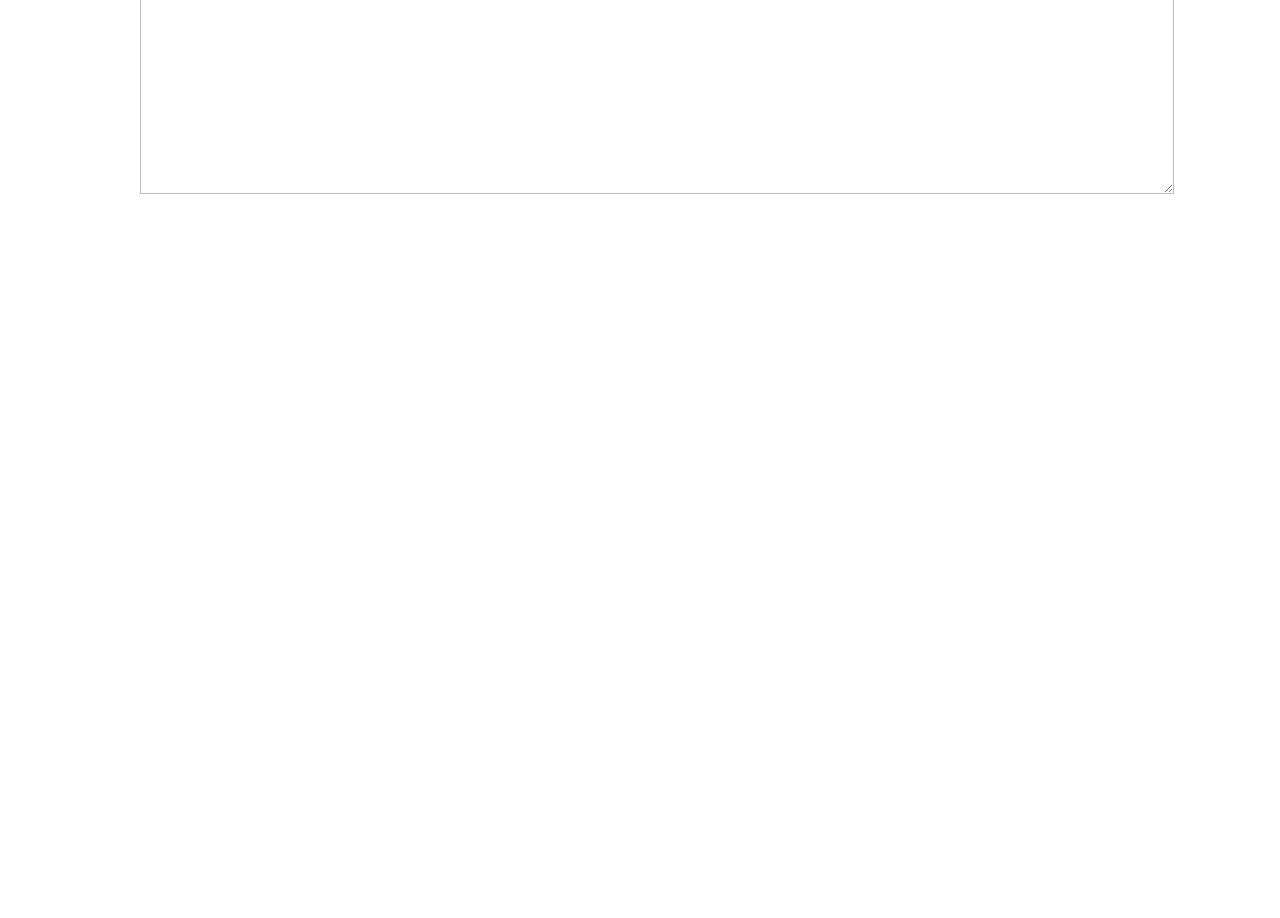
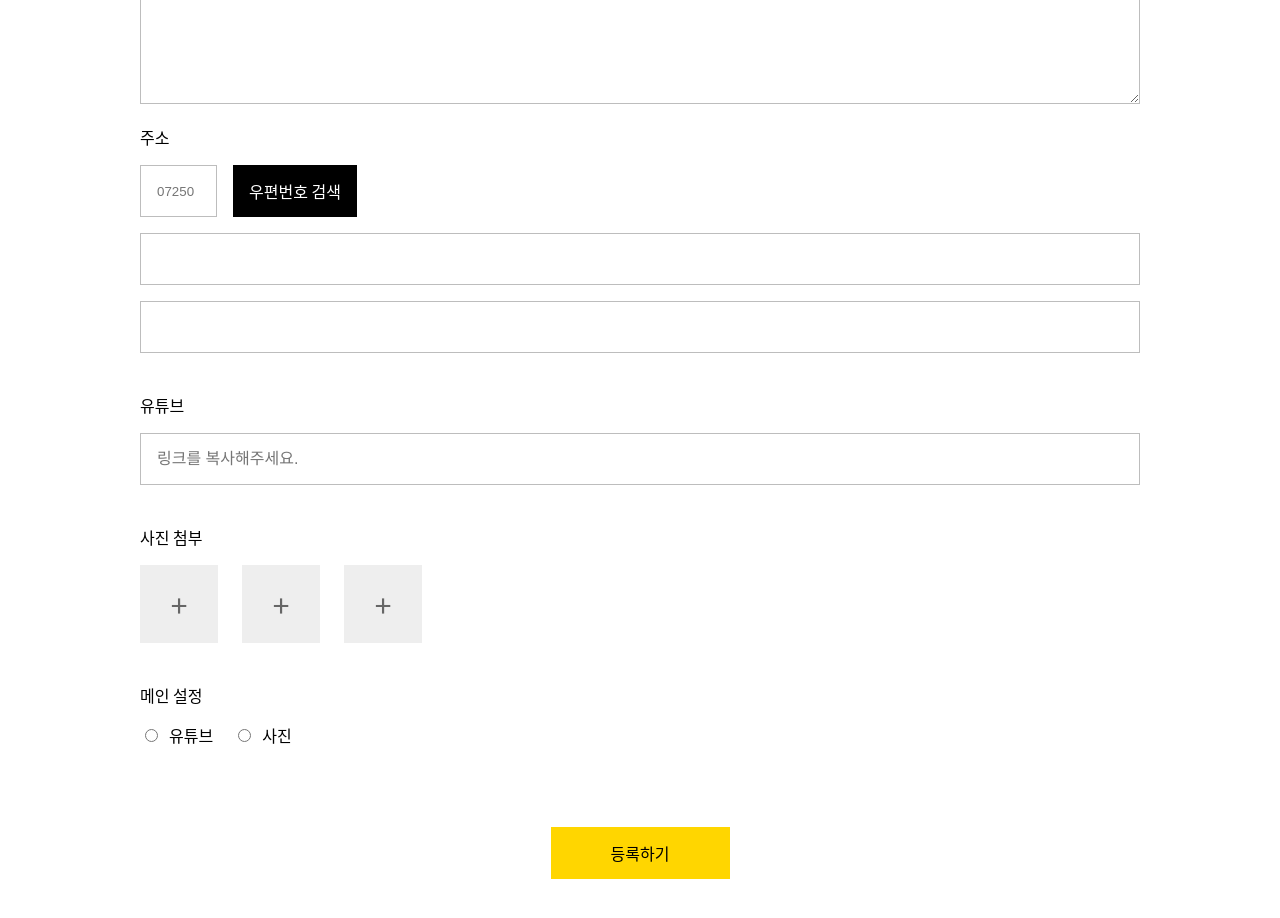
Before and after one commit to oncee0210/freeboard_frontend, a Next.js app: page /board/new in a window 1280 px wide. Shown: the part 880-1798 px from the top of the page. Before the commit the page ends 1186 px from the top, so only its background shows below. Built offline with nearby package versions, Linux system fonts and the light colour scheme.

Commit message:
게시물 등록페이지 완료

```diff
--- a/pages/board/new/index.js
+++ b/pages/board/new/index.js
@@ -1,4 +1,3 @@
-import TextArea from 'antd/es/input/TextArea'
 import {
   Container,
   Wrapper,
@@ -7,12 +6,19 @@ import {
   Child,
   Label,
   Input,
-  Textar
+  Textar,
+  Zipcode,
+  ZipcodeInput,
+  SearchButton,
+  UploadButton,
+  RadioButton,
+  RadioLabel,
+  SubmitButton
 } from '../../../styles/emotion'
 
 export default function BoardNewPage() {
   return (
-    <div>
+    <>
       <Container>
         <Wrapper>
           <Title>게시물 등록</Title>
@@ -39,8 +45,41 @@ export default function BoardNewPage() {
               <Textar cols="30" rows="10" placeholder="내용을 작성해주세요." />
             </Child>
           </Group>
+          <Group mt={16}>
+            <Child>
+              <Label for="">주소</Label>
+              <Zipcode type="text" placeholder="07250" />
+              <SearchButton>우편번호 검색</SearchButton>
+              <ZipcodeInput type="text" />
+              <ZipcodeInput type="text" />
+            </Child>
+          </Group>
+          <Group mt={40}>
+            <Child>
+              <Label for="">유튜브</Label>
+              <Input type="text" placeholder="링크를 복사해주세요." />
+            </Child>
+          </Group>
+          <Group mt={40}>
+            <Child>
+              <Label for="">사진 첨부</Label>
+              <UploadButton>+</UploadButton>
+              <UploadButton>+</UploadButton>
+              <UploadButton>+</UploadButton>
+            </Child>
+          </Group>
+          <Group mt={40}>
+            <Child>
+              <Label for="">메인 설정</Label>
+              <RadioButton type="radio" id="youtube" name="radio-button" />
+              <RadioLabel htmlFor="youtube">유튜브</RadioLabel>
+              <RadioButton type="radio" id="image" name="radio-button" />
+              <RadioLabel htmlFor="image">사진</RadioLabel>
+            </Child>
+          </Group>
+          <SubmitButton>등록하기</SubmitButton>
         </Wrapper>
       </Container>
-    </div>
+    </>
   )
 }
--- a/styles/emotion.js
+++ b/styles/emotion.js
@@ -3,6 +3,7 @@ import styled from '@emotion/styled'
 export const Container = styled.div`
   padding-top: 60px;
   padding-bottom: 100px;
+  font-family: 'Noto Sans CJK KR', sans-serif;
 `
 
 export const Wrapper = styled.div`
@@ -26,6 +27,8 @@ export const Group = styled.div`
   display: flex;
   flex-wrap: nowrap;
   flex-direction: row;
+  justify-content: center;
+  align-content: center;
   align-item: center;
   gap: 10px 24px;
   margin-top: ${props => (props.mt ? props.mt+'px' : '0')};
@@ -47,6 +50,7 @@ export const Input = styled.input`
   font-size: 16px;
   font-weight: 500;
   color: #000;
+  box-sizing: border-box;
 `
 
 export const Textar = styled.textarea`
@@ -57,4 +61,80 @@ export const Textar = styled.textarea`
   font-size: 16px;
   font-weight: 500;
   color: #000;
+  box-sizing: border-box;
 `
+
+export const Zipcode = styled.input`
+  width: 77px;
+  height: 52px;
+  padding-left: 16px;
+  border: 1px solid #bdbdbd;
+  box-sizing: border-box;
+  vertical-align: middle;
+`;
+
+export const ZipcodeInput = styled.input`
+  width: 100%;
+  height: 52px;
+  margin-top: 16px;
+  padding: 14px 16px;
+  border: 1px solid #bdbdbd;
+  font-size: 16px;
+  font-weight: 500;
+  color: #000;
+  box-sizing: border-box;
+`
+
+export const SearchButton = styled.button`
+  width: 124px;
+  height: 52px;
+  border: 1px solid #000;
+  font-size: 16px;
+  font-weight: 500;
+  color: #fff;
+  background-color: #000;
+  box-sizing: border-box;
+  vertical-align: middle;
+  margin-left: 16px;
+  font-family: 'Noto Sans CJK KR', sans-serif;
+`
+
+export const UploadButton = styled.button`
+  width: 78px;
+  height: 78px;
+  background-color: #eee;
+  margin-right: 24px;
+  font-size: 30px;
+  color: #666;
+  outline: none;
+  border: none;
+  cursor: pointer;
+  font-family: 'Noto Sans CJK KR', sans-serif;
+`;
+
+export const RadioButton = styled.input`
+  cursor: pointer;
+`;
+
+export const RadioLabel = styled.label`
+  margin-left: 8px;
+  margin-right: 20px;
+  font-size: 16px;
+  font-weight: 500;
+  cursor: pointer;
+`;
+
+export const SubmitButton = styled.button`
+  display: block;
+  width: 179px;
+  height: 52px;
+  border: none;
+  font-size: 16px;
+  font-weight: 500;
+  color: #000;
+  margin: 80px auto 0;
+  cursor: pointer;
+  background-color: #FFD600;
+  box-sizing: border-box;
+  font-family: 'Noto Sans CJK KR', sans-serif;
+`;
```
